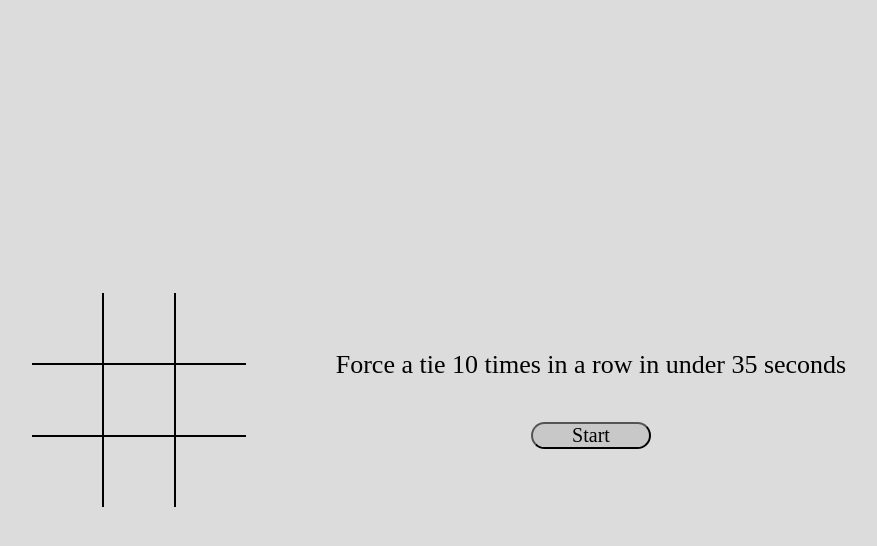
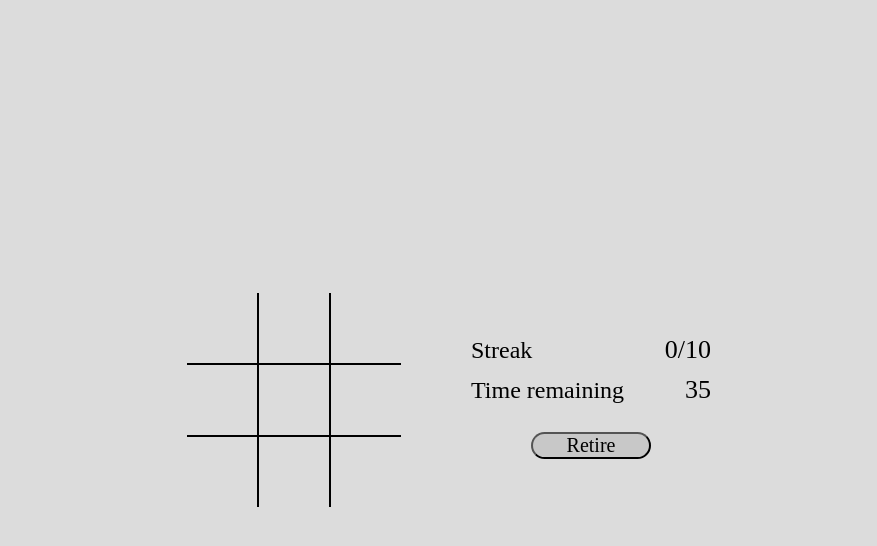
Before and after one commit to cuzUrGnocchi/odin-tic-tac-toe, a website built with webpack: page dist/index.html in a window 1280 px wide. Both pictures are taken after a click on the button "Start". Shown: the whole page, without its empty margins (191-1068 px from the left). Built offline with nearby package versions, Linux system fonts and the light colour scheme.

Commit message:
Add animation to sidebar

```diff
--- a/src/assets/styles.css
+++ b/src/assets/styles.css
@@ -44,11 +44,11 @@ h2 {
 
 .sidebar {
   display: grid;
-  grid-template-columns: 550px;
-  grid-template-rows: repeat(2, 30px);
+  grid-template-columns: 300px 300px;
+  grid-template-rows: 30px 30px 50px;
   justify-items: center;
   align-items: center;
-  row-gap: 40px;
+  row-gap: 10px;
 }
 
 .sidebar > p {
@@ -56,8 +56,33 @@ h2 {
   font-size: 26px;
 }
 
-.start-button {
+.goal {
+  width: 510.5px;
+  grid-row: 1;
+  grid-column: 1 / 3;
+}
+
+.streak-title, .streak {
+  grid-row: 1;
+}
+
+.timer-title, .timer {
+  grid-row: 2;
+}
+
+.streak-title, .timer-title {
+  grid-column: 1;
+  justify-self: left;
+}
+
+.streak, .timer {
+  grid-column: 2;
+  justify-self: end;
+}
+
+button {
   width: 120px;
+  margin-top: 10px;
   border-radius: 15px;
   border-width: 2px;
   background-color: rgb(200, 200, 200);
@@ -65,3 +90,54 @@ h2 {
   font-family: 'Times New Roman', Times, serif;
   font-weight: 500;
 }
+
+.start-button, .retire-button {
+  grid-row: 3;
+  grid-column: 1 / 3;
+}
+
+.goal, .streak-title, .streak, .timer-title, .retire-button {
+  animation-name: text-fade-in;
+  animation-duration: 0.5s;
+  animation-fill-mode: forwards;
+}
+
+.sidebar.in-game {
+  animation-name: sidebar-in-game;
+  animation-duration: 0.5s;
+  animation-fill-mode: forwards;
+}
+
+.sidebar.pre-game {
+  animation-name: sidebar-pre-game;
+  animation-duration: 0.5s;
+  animation-fill-mode: forwards;
+}
+
+@keyframes text-fade-in {
+  from {
+    color: transparent;
+  }
+
+  to {
+    color: black;
+  }
+}
+
+@keyframes sidebar-in-game {
+  from {
+    grid-template-columns: 300px 300px;
+  }
+  to {
+    grid-template-columns: 180px 60px;
+  }
+}
+
+@keyframes sidebar-pre-game {
+  from {
+    grid-template-columns: 180px 60px;
+  }
+  to {
+    grid-template-columns: 300px 300px;
+  }
+}
--- a/src/view/CountdownTimer.js
+++ b/src/view/CountdownTimer.js
@@ -6,6 +6,7 @@ function renderCountdownTimer(initialTime) {
 
   const timer = document.createElement('p');
   timer.textContent = timeRemaining.getValue({ getSeconds: true }).seconds;
+  timer.classList.add('timer');
 
   return Object.assign(timer, {
     start() {
--- a/src/view/Sidebar.js
+++ b/src/view/Sidebar.js
@@ -6,29 +6,72 @@ function renderSidebar() {
   const sidebar = document.createElement('div');
   sidebar.classList.add('sidebar');
 
-  const goalDescription = document.createElement('p');
-  goalDescription.textContent = 'Force a tie 10 times in a row in under 35 seconds';
-  sidebar.appendChild(goalDescription);
+  const removeChildren = () => {
+    while (sidebar.firstChild) {
+      sidebar.removeChild(sidebar.lastChild);
+    }
+  };
 
-  const startButton = document.createElement('button');
-  startButton.classList.add('start-button');
-  startButton.textContent = 'Start';
-  sidebar.appendChild(startButton);
+  const stop = (clickHandler) => {
+    removeChildren();
 
-  // const timerTitle = document.createElement('h2');
-  // timerTitle.textContent = 'Time left';
-  // sidebar.appendChild(timerTitle);
+    sidebar.classList.add('pre-game');
+    sidebar.classList.remove('in-game');
 
-  // const timer = renderCountdownTimer(new Time({ seconds: 35 }));
-  // sidebar.appendChild(timer);
+    const goal = document.createElement('p');
+    goal.classList.add('goal');
+    goal.textContent = 'Force a tie 10 times in a row in under 35 seconds';
+    sidebar.appendChild(goal);
 
-  // const streakTitle = document.createElement('h2');
-  // streakTitle.textContent = 'Streak';
-  // sidebar.appendChild(streakTitle);
+    const startButton = document.createElement('button');
+    startButton.classList.add('start-button');
+    startButton.textContent = 'Start';
+    sidebar.appendChild(startButton);
 
-  // const streakCount = document.createElement('p');
-  // streakCount.textContent = '0 / 10';
-  // sidebar.appendChild(streakCount);
+    startButton.addEventListener('click', () => clickHandler({ gameInProgress: false }));
+  };
+
+  const clickHandler = (details = {}) => {
+    removeChildren();
+
+    if (details.gameInProgress) {
+      stop(clickHandler);
+
+      return;
+    }
+
+    sidebar.classList.add('in-game');
+    sidebar.classList.remove('pre-game');
+
+    const streakTitle = document.createElement('h2');
+    streakTitle.classList.add('streak-title');
+    streakTitle.textContent = 'Streak';
+    sidebar.appendChild(streakTitle);
+
+    const streak = document.createElement('p');
+    streak.classList.add('streak');
+    streak.textContent = '0/10';
+    sidebar.appendChild(streak);
+
+    const timerTitle = document.createElement('h2');
+    timerTitle.classList.add('timer-title');
+    timerTitle.textContent = 'Time remaining';
+    sidebar.appendChild(timerTitle);
+
+    const retireButton = document.createElement('button');
+    retireButton.classList.add('retire-button');
+    retireButton.textContent = 'Retire';
+    sidebar.appendChild(retireButton);
+
+    const timer = renderCountdownTimer(new Time({ seconds: 35 }));
+    sidebar.appendChild(timer);
+
+    retireButton.addEventListener('click', () => {
+      clickHandler({ gameInProgress: true });
+    });
+  };
+
+  stop(clickHandler);
 
   return sidebar;
 }
```
